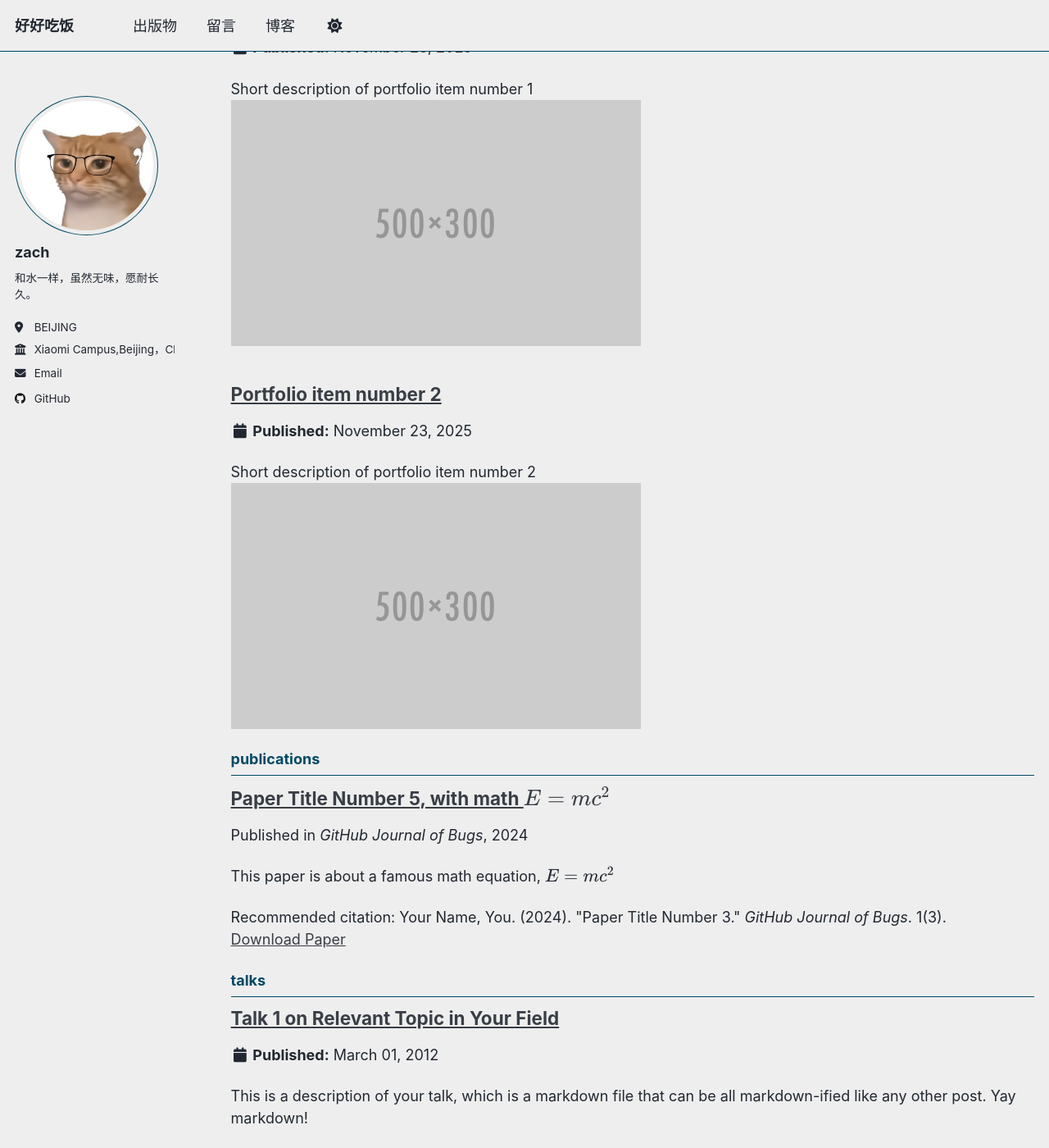
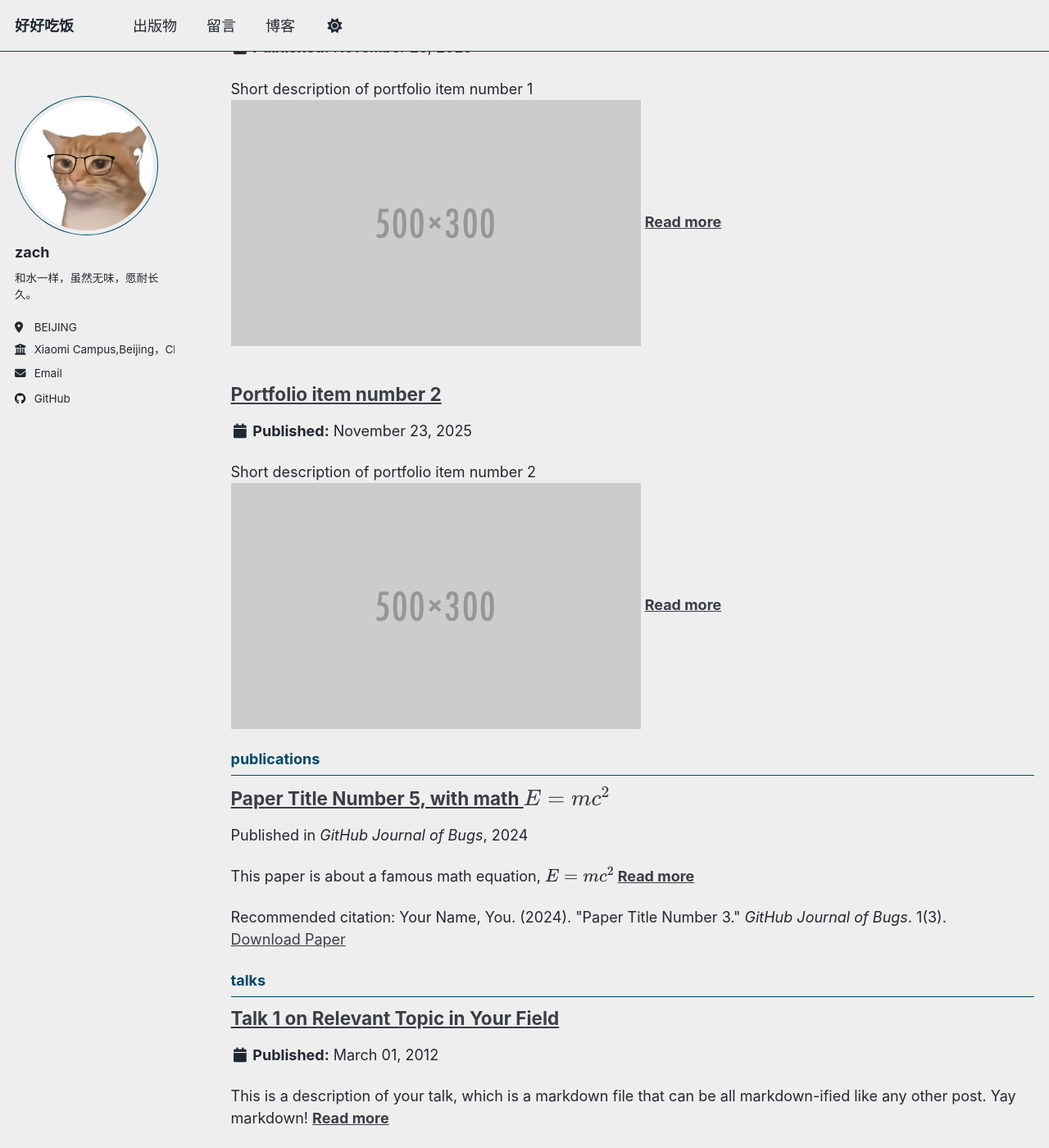
Before and after one commit to zach1219/zach1219.github.io, a Jekyll site: the page built from _pages/collection-archive.html, in a window 1280 px wide and 1400 px high, scrolled down 196 px. Shown: the whole window at 82% size. Built offline with Jekyll 4.4.1, drawn with Linux system fonts in a browser that asks for light colours; a script that is not in the unit is left out; some of the changed lines change nothing that is shown.

Commit message:
Update _config.yml

```diff
--- a/_config.yml
+++ b/_config.yml
@@ -1,12 +1,15 @@
-# Welcome to Jekyll!
-#
-# This config file is meant for settings that affect your entire site, values
-# which you are expected to set up once and rarely need to edit after that.
-# For technical reasons, this file is *NOT* reloaded automatically when you use
-# `jekyll serve -l -H localhost`. If you change this file, please restart the
-# server process.
+# 欢迎使用 Jekyll！
 
-# Basic Site Settings
+# # 此配置文件用于设置影响整个网站的参数值。
+
+# 这些参数值您只需设置一次，之后很少需要修改。
+
+# 由于技术原因，当您使用 `jekyll serve -l -H localhost` 命令时，此文件不会自动重新加载。
+
+# 如果您修改了此文件，请重启服务器进程。
+
+
+# 基础网站设置
 locale                   : "en-US"
 site_theme               : "air" # Currently available options are "default", "air"
 title                    : "好好吃饭"
@@ -18,9 +21,9 @@ url                      : https://zach1219.github.io/ # The base hostname & pro
 baseurl                  : "" # the subpath of your site, e.g. "/blog"
 repository               : #"academicpages/academicpages.github.io"
 
-# Site Author - The following control what appear as part of the author content on the side bar.
-#               If a field is blank the icon and link will not appear, otherwise it will be shown.
-#               Additional customization can be done by editing /_includes/author-profile.html
+# 网站作者 - 以下设置控制侧边栏中显示哪些作者信息。
+# 如果某个字段为空，则不会显示图标和链接；否则，将显示。
+# 可以通过编辑 /_includes/author-profile.html 文件进行更多自定义设置。
 author:
   # Biographic information
   avatar           : "profile.png"
@@ -32,7 +35,7 @@ author:
   uri              : #https://zach1219.github.io/
   email            : "contact.zach@foxmail.com"
 
-  # Academic websites
+ # 学术网站
   academia         : # URL
   arxiv            : # URL - Update with the correct link to your profile
   googlescholar    : #"https://scholar.google.com/citations?user=PS_CX0AAAAAJ"
@@ -44,7 +47,7 @@ author:
   researchgate     : # URL
   scopus           : # URL
 
-  # Repositories and software development
+# 代码库和软件开发
   bitbucket        : # Username - Update with your username on the site
   codepen          : # Username
   dribbble         : # Username
@@ -52,7 +55,7 @@ author:
   kaggle           : # Username
   stackoverflow    : # User number or user number and name (i.e., use "1" or "1/jeff-atwood")
 
-  # Social media
+ # 社交媒体
   artstation       : # Username
   bluesky          : #"bsky.app" # Replace this with you Bluesky username
   facebook         : # Username
@@ -79,7 +82,7 @@ author:
   youtube          : # Username
   zhihu            : # Username
 
-# Publication Category - The following the list of publication categories and their headings
+# 出版物类别 - 以下是出版物类别及其标题列表
 publication_category:
   books:
     title: 'Books'
@@ -88,12 +91,12 @@ publication_category:
   conferences:
     title: 'Conference Papers'
 
-# Site Settings
+# 站点设置
 teaser                   :  # filename of teaser fallback teaser image placed in /images/ for social media previews
 breadcrumbs              : false # true, false (default)
 words_per_minute         : 160
 future                   : true
-read_more                : "disabled" # if enabled, adds "Read more" links to excerpts
+read_more                : "enabled" # if enabled, adds "Read more" links to excerpts
 talkmap_link             : false      #change to true to add link to talkmap on talks page
 comments:
   provider               : # false (default), "disqus", "discourse", "facebook", "google-plus", "staticman", "custom"
@@ -126,28 +129,28 @@ atom_feed:
   path                   : # blank (default) uses feed.xml
 
 
-# SEO Related
+# SEO 相关
 google_site_verification :
 bing_site_verification   :
 alexa_site_verification  :
 yandex_site_verification :
 
 
-# Social Sharing
-twitter:
-  username               : &twitter
-facebook:
-  username               :
-  app_id                 :
-  publisher              :
-og_image                 :  # Social media default site image
-og_description           :  # Social media default site image description
+# 社交分享
+#twitter:
+#  username               : &twitter
+#facebook:
+#  username               :
+#  app_id                 :
+#  publisher              :
+#og_image                 :  # Social media default site image
+#og_description           :  # Social media default site image description
 # For specifying social profiles
 # - https://developers.google.com/structured-data/customize/social-profiles
-social:
-  type                   : # Person or Organization (defaults to Person)
-  name                   : # If the user or organization name differs from the site's name
-  links: # An array of links to social media profiles
+#social:
+#  type                   : # Person or Organization (defaults to Person)
+#  name                   : # If the user or organization name differs from the site's name
+#  links: # An array of links to social media profiles
 
 
 # Analytics
```
